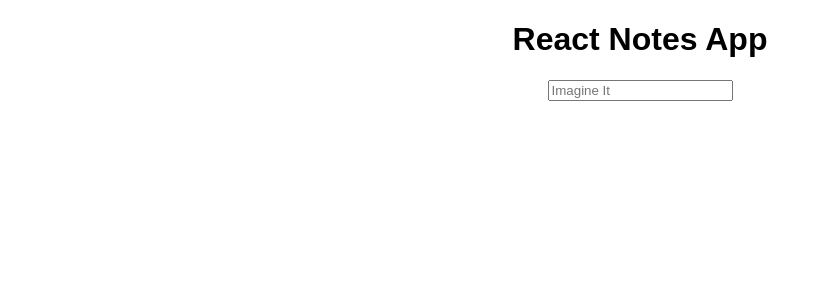
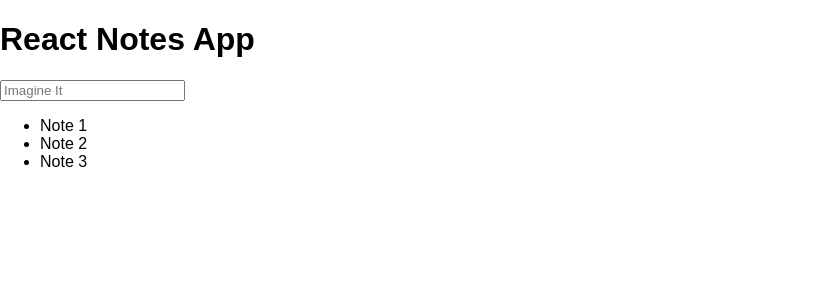
Before and after one commit to adebruyne/react-notes-app, a React (Create React App) app: page / in a window 1280 px wide. Shown: the top 300 px of the page, without its empty margins (0-830 px from the left). Built offline with nearby package versions, Linux system fonts and the light colour scheme.

Commit message:
add list items

```diff
--- a/src/App.js
+++ b/src/App.js
@@ -1,16 +1,24 @@
-import React, { Component } from 'react';
-import logo from './logo.svg';
-import './App.css';
+import React, { Component } from "react";
+import logo from "./logo.svg";
+import "./App.css";
 
 class App extends Component {
   render() {
     return (
-      <div className="App">
-      <header>
-        <h1>React Notes App</h1>
-        <input type="text" placeholder="Imagine It"/>
-      </header>
-         </div>
+      <div className="notes-app">
+        <header className="search-bar">
+          <h1>React Notes App</h1>
+          <input type="text" placeholder="Imagine It" />
+        </header>
+
+        <div className="document-list">
+          <ul>
+            <li className="document-list-item">Note 1</li>
+            <li className="document-list-item">Note 2</li>
+            <li className="document-list-item">Note 3</li>
+          </ul>
+        </div>
+      </div>
     );
   }
 }
```
